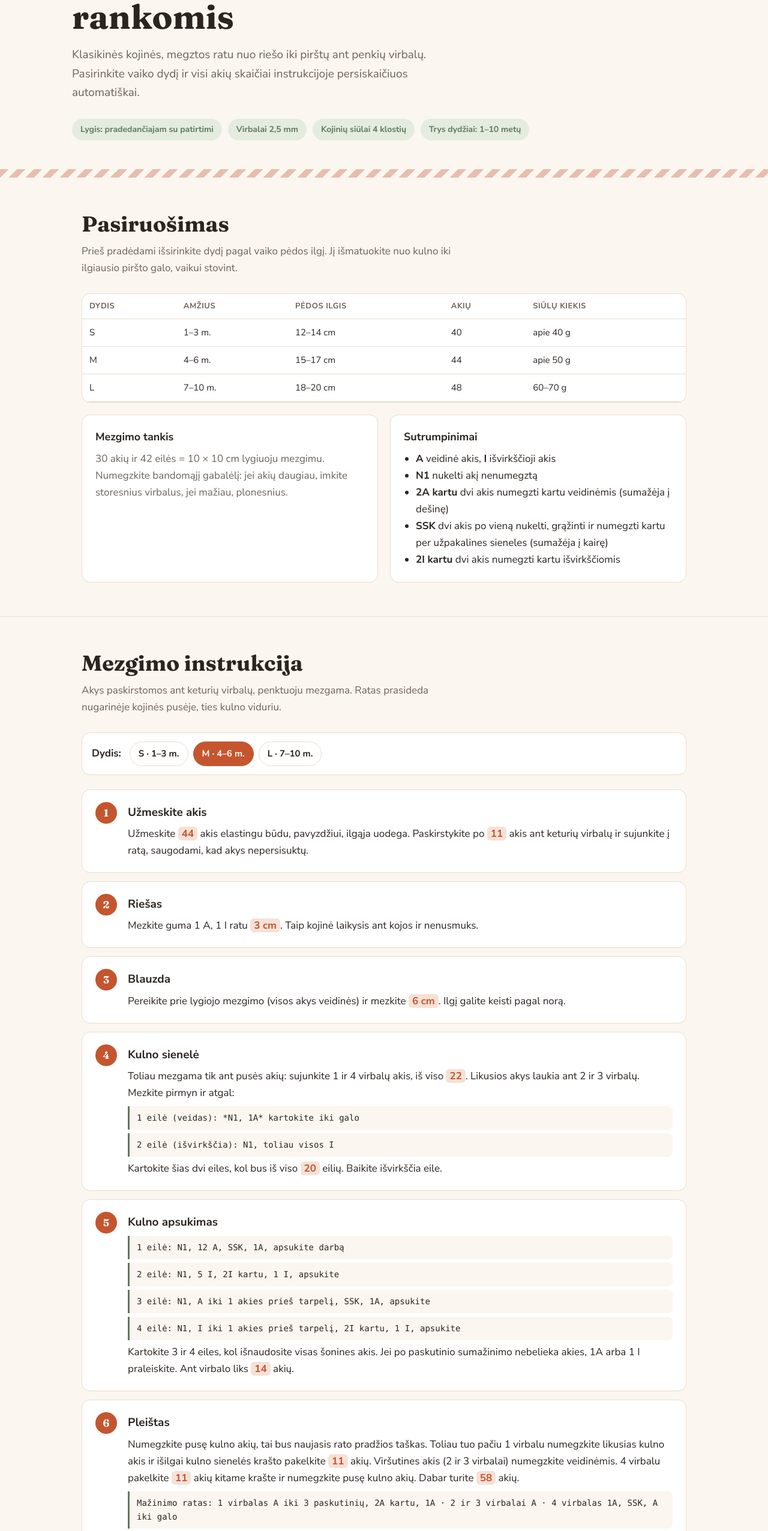
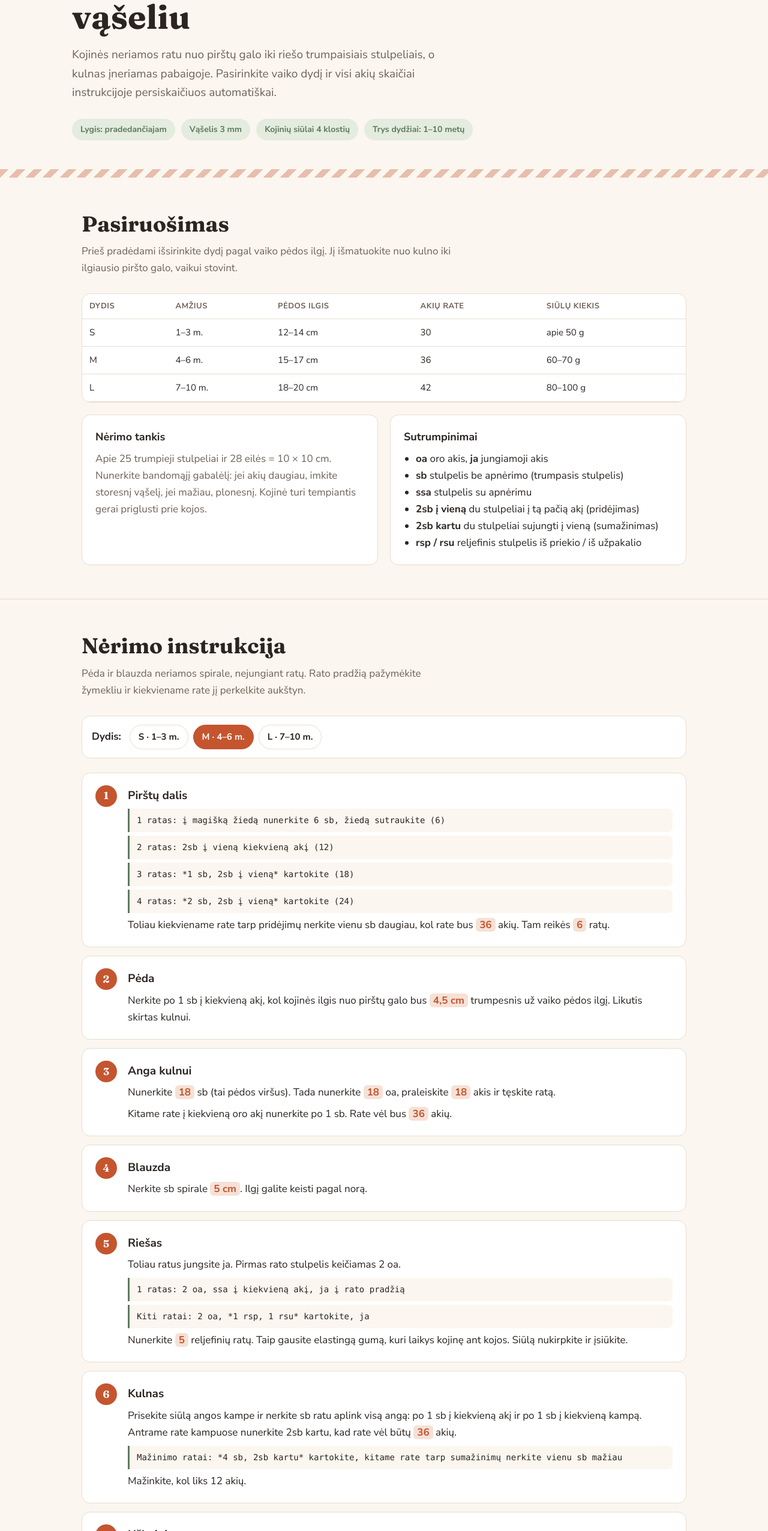
Before and after one commit to j3ws3r/projektas, a plain HTML site: page index.html in a window 1280 px wide. Shown: the part 248-2800 px from the top of the page at 60% size. Drawn offline with Linux system fonts and the light colour scheme.

Commit message:
Switch index page to crochet sock instructions and crochet supplies
Co-Authored-By: Claude Opus 5.5 <noreply@anthropic.com>
Claude-Session: https://claude.ai/code/session_019DqkzMUSVunwntkovspeBs

```diff
--- a/index.html
+++ b/index.html
@@ -4,7 +4,7 @@
 <meta charset="utf-8">
 <meta name="viewport" content="width=device-width, initial-scale=1">
 <title>Vaikiškos kojinės</title>
-<meta name="description" content="Kaip numegzti kojines vaikams virbalais: instrukcija pagal dydį ir rekomenduojamos prekės.">
+<meta name="description" content="Kaip nerti kojines vaikams vąšeliu: instrukcija pagal dydį ir rekomenduojamos prekės.">
 <link rel="preconnect" href="https://fonts.googleapis.com">
 <link rel="preconnect" href="https://fonts.gstatic.com" crossorigin>
 <link href="https://fonts.googleapis.com/css2?family=Fraunces:opsz,wght@9..144,500;9..144,700&family=Nunito+Sans:wght@400;600;700&display=swap" rel="stylesheet">
@@ -187,11 +187,11 @@ footer{padding:36px 0 48px;color:var(--muted);font-size:14px}
 
 <main>
   <div class="wrap hero">
-    <h1>Šiltos kojinės vaikui savo rankomis</h1>
-    <p>Klasikinės kojinės, megztos ratu nuo riešo iki pirštų ant penkių virbalų. Pasirinkite vaiko dydį ir visi akių skaičiai instrukcijoje persiskaičiuos automatiškai.</p>
+    <h1>Šiltos kojinės vaikui, nertos vąšeliu</h1>
+    <p>Kojinės neriamos ratu nuo pirštų galo iki riešo trumpaisiais stulpeliais, o kulnas įneriamas pabaigoje. Pasirinkite vaiko dydį ir visi akių skaičiai instrukcijoje persiskaičiuos automatiškai.</p>
     <ul class="facts">
-      <li>Lygis: pradedančiajam su patirtimi</li>
-      <li>Virbalai 2,5 mm</li>
+      <li>Lygis: pradedančiajam</li>
+      <li>Vąšelis 3 mm</li>
       <li>Kojinių siūlai 4 klostių</li>
       <li>Trys dydžiai: 1–10 metų</li>
     </ul>
@@ -206,29 +206,30 @@ footer{padding:36px 0 48px;color:var(--muted);font-size:14px}
       <div class="tablebox">
         <table>
           <thead>
-            <tr><th>Dydis</th><th>Amžius</th><th>Pėdos ilgis</th><th>Akių</th><th>Siūlų kiekis</th></tr>
+            <tr><th>Dydis</th><th>Amžius</th><th>Pėdos ilgis</th><th>Akių rate</th><th>Siūlų kiekis</th></tr>
           </thead>
           <tbody>
-            <tr><td>S</td><td>1–3 m.</td><td>12–14 cm</td><td>40</td><td>apie 40 g</td></tr>
-            <tr><td>M</td><td>4–6 m.</td><td>15–17 cm</td><td>44</td><td>apie 50 g</td></tr>
-            <tr><td>L</td><td>7–10 m.</td><td>18–20 cm</td><td>48</td><td>60–70 g</td></tr>
+            <tr><td>S</td><td>1–3 m.</td><td>12–14 cm</td><td>30</td><td>apie 50 g</td></tr>
+            <tr><td>M</td><td>4–6 m.</td><td>15–17 cm</td><td>36</td><td>60–70 g</td></tr>
+            <tr><td>L</td><td>7–10 m.</td><td>18–20 cm</td><td>42</td><td>80–100 g</td></tr>
           </tbody>
         </table>
       </div>
 
       <div class="grid2" style="margin-top:20px">
         <div class="card">
-          <h3>Mezgimo tankis</h3>
-          <p>30 akių ir 42 eilės = 10 × 10 cm lygiuoju mezgimu. Numegzkite bandomąjį gabalėlį: jei akių daugiau, imkite storesnius virbalus, jei mažiau, plonesnius.</p>
+          <h3>Nėrimo tankis</h3>
+          <p>Apie 25 trumpieji stulpeliai ir 28 eilės = 10 × 10 cm. Nunerkite bandomąjį gabalėlį: jei akių daugiau, imkite storesnį vąšelį, jei mažiau, plonesnį. Kojinė turi tempiantis gerai priglusti prie kojos.</p>
         </div>
         <div class="card">
           <h3>Sutrumpinimai</h3>
           <ul>
-            <li><b>A</b> veidinė akis, <b>I</b> išvirkščioji akis</li>
-            <li><b>N1</b> nukelti akį nenumegztą</li>
-            <li><b>2A kartu</b> dvi akis numegzti kartu veidinėmis (sumažėja į dešinę)</li>
-            <li><b>SSK</b> dvi akis po vieną nukelti, grąžinti ir numegzti kartu per užpakalines sieneles (sumažėja į kairę)</li>
-            <li><b>2I kartu</b> dvi akis numegzti kartu išvirkščiomis</li>
+            <li><b>oa</b> oro akis, <b>ja</b> jungiamoji akis</li>
+            <li><b>sb</b> stulpelis be apnėrimo (trumpasis stulpelis)</li>
+            <li><b>ssa</b> stulpelis su apnėrimu</li>
+            <li><b>2sb į vieną</b> du stulpeliai į tą pačią akį (pridėjimas)</li>
+            <li><b>2sb kartu</b> du stulpeliai sujungti į vieną (sumažinimas)</li>
+            <li><b>rsp / rsu</b> reljefinis stulpelis iš priekio / iš užpakalio</li>
           </ul>
         </div>
       </div>
@@ -237,8 +238,8 @@ footer{padding:36px 0 48px;color:var(--muted);font-size:14px}
 
   <section id="instrukcija">
     <div class="wrap">
-      <h2>Mezgimo instrukcija</h2>
-      <p class="lead">Akys paskirstomos ant keturių virbalų, penktuoju mezgama. Ratas prasideda nugarinėje kojinės pusėje, ties kulno viduriu.</p>
+      <h2>Nėrimo instrukcija</h2>
+      <p class="lead">Pėda ir blauzda neriamos spirale, nejungiant ratų. Rato pradžią pažymėkite žymekliu ir kiekviename rate jį perkelkite aukštyn.</p>
 
       <div class="sizebar" role="group" aria-label="Dydis">
         <strong>Dydis:</strong>
@@ -249,56 +250,47 @@ footer{padding:36px 0 48px;color:var(--muted);font-size:14px}
 
       <ol class="steps">
         <li>
-          <h3>Užmeskite akis</h3>
-          <p>Užmeskite <span class="v" data-k="cast"></span> akis elastingu būdu, pavyzdžiui, ilgąja uodega. Paskirstykite po <span class="v" data-k="perNeedle"></span> akis ant keturių virbalų ir sujunkite į ratą, saugodami, kad akys nepersisuktų.</p>
+          <h3>Pirštų dalis</h3>
+          <span class="row">1 ratas: į magišką žiedą nunerkite 6 sb, žiedą sutraukite (6)</span>
+          <span class="row">2 ratas: 2sb į vieną kiekvieną akį (12)</span>
+          <span class="row">3 ratas: *1 sb, 2sb į vieną* kartokite (18)</span>
+          <span class="row">4 ratas: *2 sb, 2sb į vieną* kartokite (24)</span>
+          <p>Toliau kiekviename rate tarp pridėjimų nerkite vienu sb daugiau, kol rate bus <span class="v" data-k="n"></span> akių. Tam reikės <span class="v" data-k="toeRounds"></span> ratų.</p>
+        </li>
+        <li>
+          <h3>Pėda</h3>
+          <p>Nerkite po 1 sb į kiekvieną akį, kol kojinės ilgis nuo pirštų galo bus <span class="v" data-k="heelSpace"></span> trumpesnis už vaiko pėdos ilgį. Likutis skirtas kulnui.</p>
+        </li>
+        <li>
+          <h3>Anga kulnui</h3>
+          <p>Nunerkite <span class="v" data-k="half"></span> sb (tai pėdos viršus). Tada nunerkite <span class="v" data-k="half"></span> oa, praleiskite <span class="v" data-k="half"></span> akis ir tęskite ratą.</p>
+          <p>Kitame rate į kiekvieną oro akį nunerkite po 1 sb. Rate vėl bus <span class="v" data-k="n"></span> akių.</p>
+        </li>
+        <li>
+          <h3>Blauzda</h3>
+          <p>Nerkite sb spirale <span class="v" data-k="leg"></span>. Ilgį galite keisti pagal norą.</p>
         </li>
         <li>
           <h3>Riešas</h3>
-          <p>Mezkite guma 1 A, 1 I ratu <span class="v" data-k="cuff"></span>. Taip kojinė laikysis ant kojos ir nenusmuks.</p>
+          <p>Toliau ratus jungsite ja. Pirmas rato stulpelis keičiamas 2 oa.</p>
+          <span class="row">1 ratas: 2 oa, ssa į kiekvieną akį, ja į rato pradžią</span>
+          <span class="row">Kiti ratai: 2 oa, *1 rsp, 1 rsu* kartokite, ja</span>
+          <p>Nunerkite <span class="v" data-k="cuff"></span> reljefinių ratų. Taip gausite elastingą gumą, kuri laikys kojinę ant kojos. Siūlą nukirpkite ir įsiūkite.</p>
         </li>
         <li>
-          <h3>Blauzda</h3>
-          <p>Pereikite prie lygiojo mezgimo (visos akys veidinės) ir mezkite <span class="v" data-k="leg"></span>. Ilgį galite keisti pagal norą.</p>
-        </li>
-        <li>
-          <h3>Kulno sienelė</h3>
-          <p>Toliau mezgama tik ant pusės akių: sujunkite 1 ir 4 virbalų akis, iš viso <span class="v" data-k="heel"></span>. Likusios akys laukia ant 2 ir 3 virbalų. Mezkite pirmyn ir atgal:</p>
-          <span class="row">1 eilė (veidas): *N1, 1A* kartokite iki galo</span>
-          <span class="row">2 eilė (išvirkščia): N1, toliau visos I</span>
-          <p>Kartokite šias dvi eiles, kol bus iš viso <span class="v" data-k="flapRows"></span> eilių. Baikite išvirkščia eile.</p>
-        </li>
-        <li>
-          <h3>Kulno apsukimas</h3>
-          <span class="row">1 eilė: N1, <span data-k="turnK"></span> A, SSK, 1A, apsukite darbą</span>
-          <span class="row">2 eilė: N1, 5 I, 2I kartu, 1 I, apsukite</span>
-          <span class="row">3 eilė: N1, A iki 1 akies prieš tarpelį, SSK, 1A, apsukite</span>
-          <span class="row">4 eilė: N1, I iki 1 akies prieš tarpelį, 2I kartu, 1 I, apsukite</span>
-          <p>Kartokite 3 ir 4 eiles, kol išnaudosite visas šonines akis. Jei po paskutinio sumažinimo nebelieka akies, 1A arba 1 I praleiskite. Ant virbalo liks <span class="v" data-k="heelLeft"></span> akių.</p>
-        </li>
-        <li>
-          <h3>Pleištas</h3>
-          <p>Numegzkite pusę kulno akių, tai bus naujasis rato pradžios taškas. Toliau tuo pačiu 1 virbalu numegzkite likusias kulno akis ir išilgai kulno sienelės krašto pakelkite <span class="v" data-k="pickup"></span> akių. Viršutines akis (2 ir 3 virbalai) numegzkite veidinėmis. 4 virbalu pakelkite <span class="v" data-k="pickup"></span> akių kitame krašte ir numegzkite pusę kulno akių. Dabar turite <span class="v" data-k="gusset"></span> akių.</p>
-          <span class="row">Mažinimo ratas: 1 virbalas A iki 3 paskutinių, 2A kartu, 1A · 2 ir 3 virbalai A · 4 virbalas 1A, SSK, A iki galo</span>
-          <span class="row">Kitas ratas: visos A</span>
-          <p>Kartokite šiuos du ratus, kol vėl liks <span class="v" data-k="cast"></span> akys.</p>
-        </li>
-        <li>
-          <h3>Pėda</h3>
-          <p>Mezkite lygiuoju mezgimu, kol pėdos ilgis nuo kulno galo bus <span class="v" data-k="footBefore"></span> trumpesnis už reikiamą pėdos ilgį. Šis likutis skirtas pirštams.</p>
-        </li>
-        <li>
-          <h3>Pirštų dalis</h3>
-          <span class="row">Mažinimo ratas: 1 virbalas A iki 3 paskutinių, 2A kartu, 1A · 2 virbalas 1A, SSK, A iki galo · 3 virbalas A iki 3 paskutinių, 2A kartu, 1A · 4 virbalas 1A, SSK, A iki galo</span>
-          <p>Kaitaliokite mažinimo ratą su ratu be mažinimo, kol liks <span class="v" data-k="toeHalf"></span> akių. Tada mažinkite kiekviename rate, kol liks 12 akių.</p>
+          <h3>Kulnas</h3>
+          <p>Prisekite siūlą angos kampe ir nerkite sb ratu aplink visą angą: po 1 sb į kiekvieną akį ir po 1 sb į kiekvieną kampą. Antrame rate kampuose nunerkite 2sb kartu, kad rate vėl būtų <span class="v" data-k="n"></span> akių.</p>
+          <span class="row">Mažinimo ratai: *<span data-k="decStart"></span> sb, 2sb kartu* kartokite, kitame rate tarp sumažinimų nerkite vienu sb mažiau</span>
+          <p>Mažinkite, kol liks 12 akių.</p>
         </li>
         <li>
           <h3>Užbaigimas</h3>
-          <p>Perkelkite pado akis ant vieno virbalo, viršaus akis ant kito (po 6). Nukirpkite siūlą palikę 30 cm galą ir sujunkite akis megztine siūle (Kitchener būdu). Įsiūkite siūlų galus ir numegzkite antrą kojinę.</p>
+          <p>Nukirpkite siūlą palikę 20 cm galą. Įverkite jį į buką adatą, perverkite per visas 12 likusių akių priekines kilpas ir sutraukite. Kulno kampuose likusias skylutes užsiūkite tuo pačiu siūlu. Įsiūkite galus ir nunerkite antrą kojinę.</p>
         </li>
       </ol>
 
       <div class="tip">
-        <strong>Patarimas.</strong> Vaikų kojinės greitai dyla ties kulnu, todėl kulno sienelė megzta raštu „N1, 1A“: jis storesnis ir tvirtesnis. Pasirinkite siūlus su poliamido priedu, jie atlaikys skalbimą ir lakstymą.
+        <strong>Patarimas.</strong> Sb audinys tankus ir tvirtas, todėl vąšeliu nertos kojinės ilgai nesidėvi. Jas patogiausia nešioti namuose ar batuose su laisvesne nosimi. Pasirinkite siūlus su poliamido priedu, jie atlaikys skalbimą ir lakstymą.
       </div>
     </div>
   </section>
@@ -317,38 +309,38 @@ footer{padding:36px 0 48px;color:var(--muted);font-size:14px}
         </article>
         <article class="product">
           <span class="tag must">Būtina</span>
-          <h3>Kojinių virbalai</h3>
-          <p>Penkių virbalų rinkinys mezgimui ratu. Trumpi virbalai patogesni mažoms kojinėms.</p>
-          <div class="spec">2,5 mm · 15 cm ilgio</div>
+          <h3>Nėrimo vąšelis</h3>
+          <p>Su minkšta ergonomine rankena: ilgiau neriant nepavargsta ranka. Metalinė galvutė lengvai slysta per vilną.</p>
+          <div class="spec">3 mm</div>
+        </article>
+        <article class="product">
+          <span class="tag must">Būtina</span>
+          <h3>Akių žymekliai</h3>
+          <p>Neriant spirale be jų sunku rasti rato pradžią. Atsegami žymekliai lengvai perkeliami aukštyn.</p>
+          <div class="spec">Atsegami, 10 vnt.</div>
         </article>
         <article class="product">
           <span class="tag must">Būtina</span>
           <h3>Buka adata siūlams</h3>
-          <p>Galams įsiūti ir pirštų daliai sujungti. Bukas galas neperskelia siūlo.</p>
+          <p>Kojinės galui sutraukti ir siūlų galams įsiūti. Bukas galas neperskelia siūlo.</p>
           <div class="spec">Didelė akutė</div>
         </article>
         <article class="product">
           <span class="tag">Patogu</span>
-          <h3>Žiediniai virbalai</h3>
-          <p>Alternatyva kojinių virbalams: abi kojinės ar viena kojinė mezgama „magic loop“ būdu.</p>
-          <div class="spec">2,5 mm · 80 cm lynas</div>
-        </article>
-        <article class="product">
-          <span class="tag">Patogu</span>
-          <h3>Akių žymekliai</h3>
-          <p>Pažymi rato pradžią ir mažinimo vietas, kad nereikėtų skaičiuoti iš naujo.</p>
-          <div class="spec">Atsegami, 10 vnt.</div>
+          <h3>Vąšelių rinkinys</h3>
+          <p>Praverčia, kai reikia pakoreguoti tankį ar nerti storesniais siūlais.</p>
+          <div class="spec">2,5–4 mm</div>
         </article>
         <article class="product">
           <span class="tag">Patogu</span>
           <h3>Eilių skaitiklis</h3>
-          <p>Padeda suskaičiuoti kulno sienelės eiles ir numegzti abi kojines vienodas.</p>
-          <div class="spec">Užmaunamas ant virbalo</div>
+          <p>Padeda suskaičiuoti pirštų ir kulno ratus, kad abi kojinės būtų vienodos.</p>
+          <div class="spec">Su spaudžiamu mygtuku</div>
         </article>
         <article class="product">
           <span class="tag">Patogu</span>
           <h3>Matavimo juostelė</h3>
-          <p>Pėdos ilgiui ir mezgimo tankiui pamatuoti.</p>
+          <p>Pėdos ilgiui ir nėrimo tankiui pamatuoti.</p>
           <div class="spec">150 cm, minkšta</div>
         </article>
         <article class="product">
@@ -360,8 +352,8 @@ footer{padding:36px 0 48px;color:var(--muted);font-size:14px}
         <article class="product">
           <span class="tag">Patogu</span>
           <h3>Projektų krepšelis</h3>
-          <p>Kad kamuolys neriedėtų po stalu ir virbalai nepasimestų.</p>
-          <div class="spec">Su kišenėle virbalams</div>
+          <p>Kad kamuolys neriedėtų po stalu ir vąšelis nepasimestų.</p>
+          <div class="spec">Su kišenėle įrankiams</div>
         </article>
       </div>
 
@@ -371,8 +363,8 @@ footer{padding:36px 0 48px;color:var(--muted);font-size:14px}
           <p>Viskas vienai porai M dydžio kojinių vienoje dėžutėje.</p>
         </div>
         <ul>
-          <li>1 sruoga kojinių siūlų (50 g)</li>
-          <li>Kojinių virbalai 2,5 mm</li>
+          <li>2 sruogos kojinių siūlų (po 50 g)</li>
+          <li>Vąšelis 3 mm su ergonomine rankena</li>
           <li>Buka adata ir 4 žymekliai</li>
           <li>Atspausdinta šio puslapio instrukcija</li>
         </ul>
@@ -388,9 +380,9 @@ footer{padding:36px 0 48px;color:var(--muted);font-size:14px}
 <script>
 (function(){
   var sizes = {
-    S:{cast:40,perNeedle:10,cuff:"2,5 cm",leg:"5 cm",heel:20,flapRows:18,turnK:11,heelLeft:12,pickup:10,gusset:52,footBefore:"3 cm",toeHalf:20},
-    M:{cast:44,perNeedle:11,cuff:"3 cm",leg:"6 cm",heel:22,flapRows:20,turnK:12,heelLeft:14,pickup:11,gusset:58,footBefore:"3,5 cm",toeHalf:24},
-    L:{cast:48,perNeedle:12,cuff:"3 cm",leg:"7 cm",heel:24,flapRows:22,turnK:13,heelLeft:14,pickup:12,gusset:62,footBefore:"4 cm",toeHalf:24}
+    S:{n:30,toeRounds:5,heelSpace:"4 cm",half:15,leg:"4 cm",cuff:4,decStart:3},
+    M:{n:36,toeRounds:6,heelSpace:"4,5 cm",half:18,leg:"5 cm",cuff:5,decStart:4},
+    L:{n:42,toeRounds:7,heelSpace:"5 cm",half:21,leg:"6 cm",cuff:6,decStart:5}
   };
   var buttons = document.querySelectorAll(".sizebar button");
   function apply(size){
```
